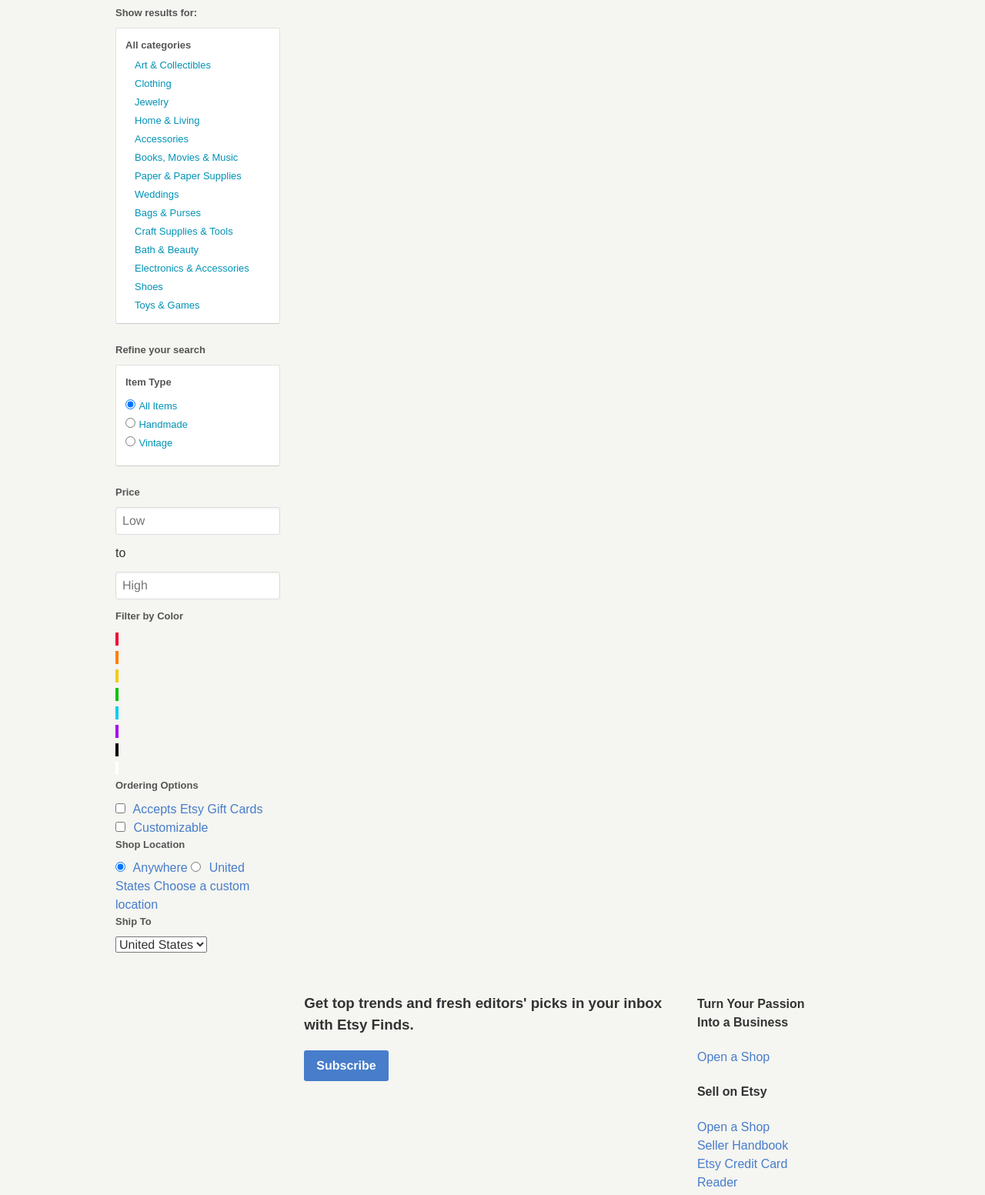
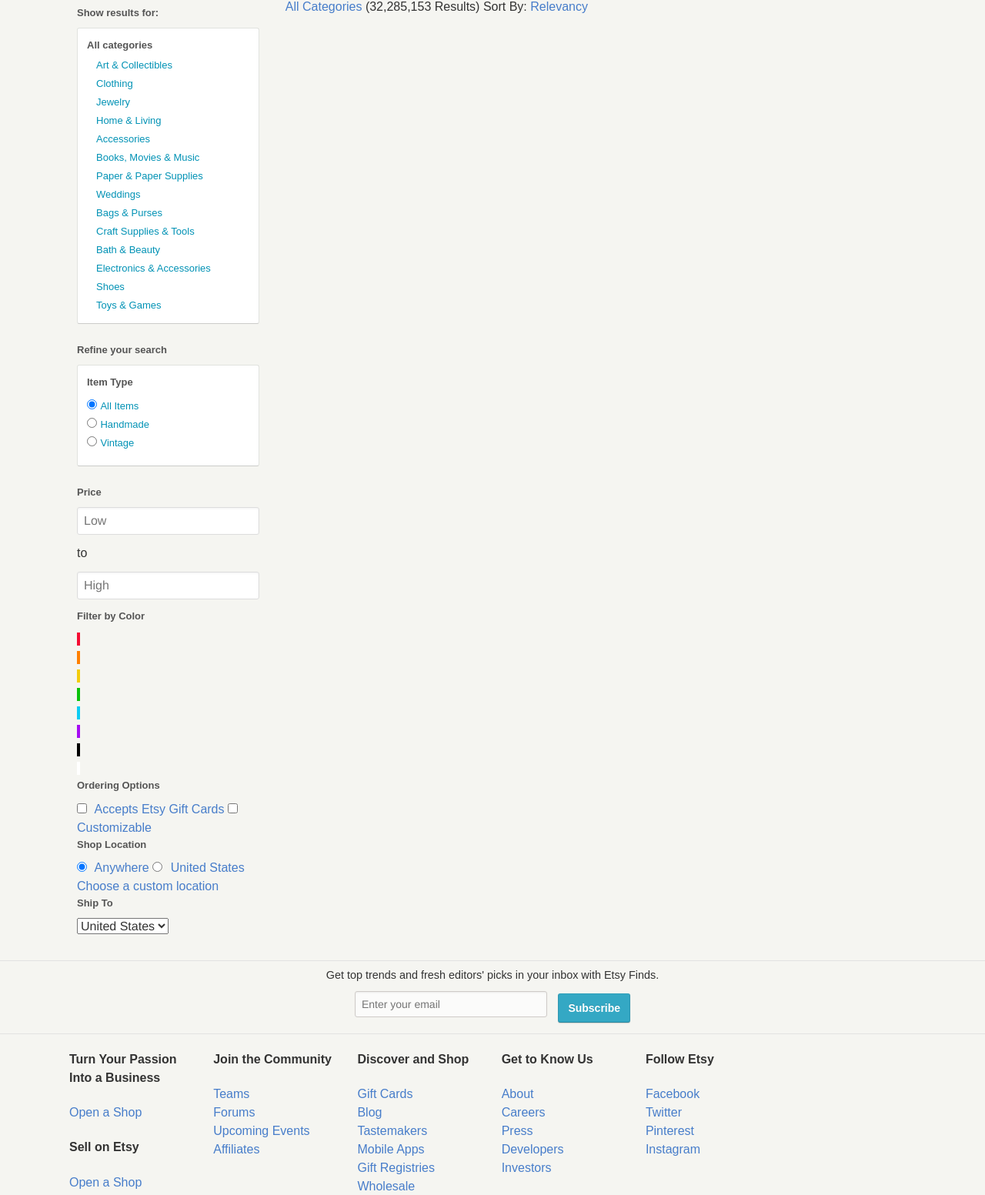
Before and after one commit to julang0707/Assignment-11-01, a website: page index.html in a window 1280 px wide. Shown: the part 83-1636 px from the top of the page at 77% size. Drawn offline with Linux system fonts and the light colour scheme.

Commit message:
item list and subscribe

```diff
--- a/index.html
+++ b/index.html
@@ -147,15 +147,24 @@
 </section>
 </aside>
 <main class="content">
+  <section class="sort-options">
+    <span class="number"><a href="https://www.etsy.com/search?q=&order=most_relevant">All Categories</a> (32,285,153 Results)</span>
+    <span class="sort-by">Sort By:  <a href="#">Relevancy</a></span>
+  </section>
 </main>
 </div>
 </div>
+<!-- <div class="row-wrapper">
+  <div class="inner"> -->
+    <section class="subscribe">
+      <p class="title">Get top trends and fresh editors' picks in your inbox with Etsy Finds.</p>
+      <input type="text" name="name" placeholder="Enter your email" value="">
+      <button type="submit" class="btn sub">Subscribe</button>
+    </section>
+  <!-- </div>
+</div> -->
 <div class="row-wrapper">
   <div class="inner">
-    <section class="subscribe">
-      <h3 class="title">Get top trends and fresh editors' picks in your inbox with Etsy Finds.</h3>
-      <button type="submit" class="btn sub">Subscribe</button>
-    </section>
     <nav class="links">
       <section class="sell">
         <ul>
--- a/scss/_layout.scss
+++ b/scss/_layout.scss
@@ -3,7 +3,7 @@
   @include row();
 
   .inner {
-    @include outer-container(1000px);
+    @include outer-container(1100px);
   }
 }
 
@@ -62,13 +62,12 @@
 .item{
     @include span-columns(3 of 9);
     display: inline-block;
-    margin: 0;
+    margin: 20px 14px 0 0;
   }
 
 /************ Subscribe */
 .subscribe {
-  @include span-columns(6);
-  @include shift(3);
+  @include span-columns(12);
 }
 /************ Links */
 
--- a/scss/styles.scss
+++ b/scss/styles.scss
@@ -69,7 +69,7 @@
     border-left: none;
     border-top-left-radius: 0;
     border-bottom-left-radius: 0;
-    padding: 0.45em 1em;
+    padding: 0.45em .7em;
     font-size: 14px;
     background: #34A8C4;
   }
@@ -202,30 +202,115 @@
   }
 }
 
+
+.content .sort-options::before {
+  content: " ";
+  display: table;
+  .number span {
+    display: inline;
+    .a {
+      text-decoration: none;
+      font-color: #78c042;
+    }
+  }
+}
 .item {
-  border: 1px solid #000;
-  background: #fff;
+  padding-bottom: 9px;
+  margin-right: 0 14px 7px 0;
+  border-radius: 3px;
+  background-color: #FFF;
+  border: 1px solid #E1E3DF;
+  border-bottom-color: #CBCCC9;
   img {
-    width: 225px;
+    width: 232px;
     height: 172px;
-    overflow: hidden;
   }
 
   h3 {
-    font-size: .7em;
+    font-size: .8em;
     margin: 0;
+    font-weight: normal;
+    display: inline;
+    padding: 0 0 0 5px;
   }
 
   h4 {
-    font-size: .6em;
-    display: inline;
+    font-size: .8em;
+    color: #b2b2b2;
+    font-weight: normal;
+    display: inline-block;
     margin: 0;
+    padding: 0 0 0 5px;
+    float: left;
   }
 
   p {
-    font-size: .5em;
+    font-size: 0.8em;
     float: right;
     color: #78c042;
     margin: 0;
+    position: relative;
+    display: block;
+    font-weight: bold;
+    padding: 0 5px 0 0;
   }
 }
+
+.subscribe {
+  padding: 8px 8px 10px 8px;
+  border-radius: 0px;
+  margin-bottom: 0px;
+  border-bottom: 1px solid #E2E2E2;
+  border-top: 1px solid #E2E2E2;
+  text-align: center;
+  display: inline;
+  width: 100%;
+  p {
+    font-size: .9em;
+    margin: 0;
+    padding-bottom: 10px;
+  }
+
+  input {
+    display:inline;
+    background: #fbfbfa;
+    border: 1px solid #CFCBC8;
+    color: #333;
+    font-family: Helvetica,Arial,sans-serif;
+    font-size: 14px;
+    line-height: 16px;
+    padding: 8px;
+    vertical-align: middle;
+    white-space: nowrap;
+    width: 250px;
+    box-sizing: border-box;
+    -webkit-tap-highlight-color: rgba(255, 255, 255, 0);
+    box-shadow: inset 0 1px 2px #E9E9E8,0 0 0 1000px #fbfbfa inset;
+    -webkit-appearance: none;
+    -webkit-tap-highlight-color: rgba(255, 255, 255, 0);
+    border-radius: 3px;
+  }
+  .btn, .sub {
+    border-radius: 3px;
+    display: inline-block;
+    font-family: Arial,sans-serif;
+    font-size: 14px;
+    font-weight: bold;
+    height: 38px;
+    line-height: 1.4;
+    padding: 8px 12px;
+    text-align: center;
+    text-decoration: none;
+    user-select: none;
+    white-space: nowrap;
+    -webkit-tap-highlight-color: transparent;
+    background-color: #34A8C4;
+    border: 1px solid rgba(0, 0, 0, 0.1);
+    border-bottom-color: rgba(0, 0, 0, 0.2);
+    border-top-color: rgba(0, 0, 0, 0.05);
+    box-shadow: 0 1px 1px rgba(0, 0, 0, 0.15);
+    color: #FFF;
+    text-shadow: 0 -1px 0 rgba(0, 0, 0, 0.1);
+    margin: 0 0 0 10px;
+  }
+}
```
Also changed, not shown: css/styles.css, 1 other file.
